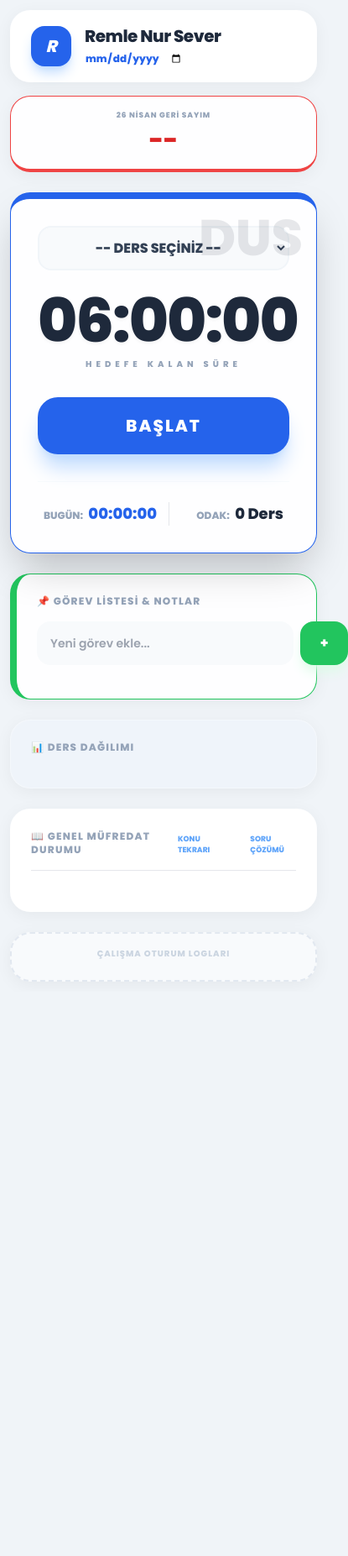
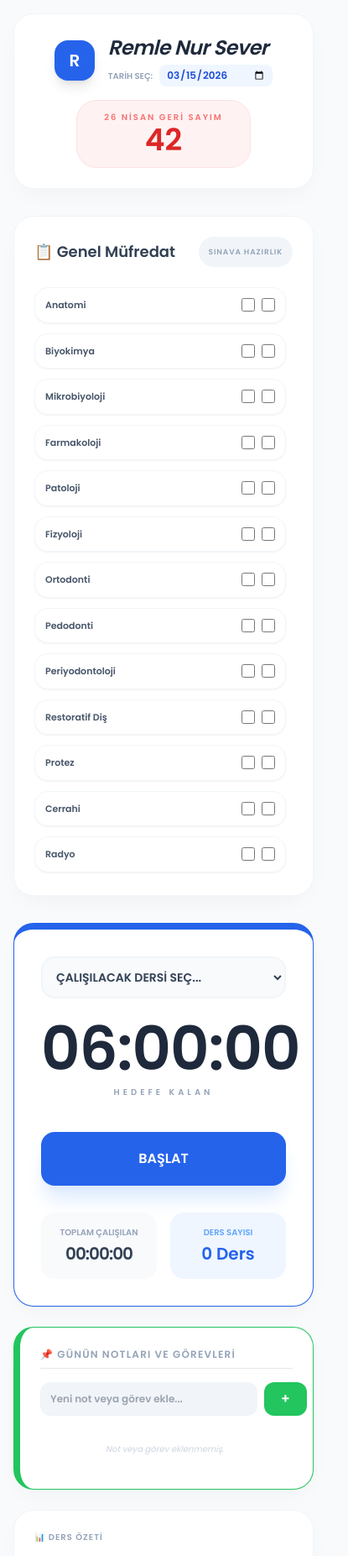
Before and after one commit to ogurcanok/remledus, a plain HTML site: page index.html in a window 390 px wide. Shown: the top 1853 px of the page at 84% size, 415 px wide, since content can reach past the window. Before the commit the page ends 1181 px from the top, so only its background shows below. Drawn offline with nearby package versions, Linux system fonts and the light colour scheme.

Commit message:
Update index.html

```diff
--- a/index.html
+++ b/index.html
@@ -2,190 +2,282 @@
 <html lang="tr">
 <head>
     <meta charset="UTF-8">
-    <meta name="viewport" content="width=device-width, initial-scale=1.0, maximum-scale=1.0, user-scalable=no">
-    <meta name="apple-mobile-web-app-capable" content="yes">
-    <title>Remle DUS Takip v10</title>
+    <meta name="viewport" content="width=device-width, initial-scale=1.0">
+    <title>Remle Nur Sever - DUS Pro v7</title>
     <script src="https://cdn.tailwindcss.com"></script>
-    <link href="https://fonts.googleapis.com/css2?family=Poppins:wght@300;400;600;800&display=swap" rel="stylesheet">
+    <link href="https://fonts.googleapis.com/css2?family=Poppins:wght@300;400;600&display=swap" rel="stylesheet">
     <style>
-        body { font-family: 'Poppins', sans-serif; background: #f0f4f8; color: #1e293b; }
-        .glass { background: rgba(255, 255, 255, 0.95); border-radius: 24px; box-shadow: 0 4px 20px rgba(0,0,0,0.05); border: 1px solid rgba(255,255,255,0.3); }
-        .timer-display { font-variant-numeric: tabular-nums; letter-spacing: -2px; text-shadow: 0 2px 4px rgba(0,0,0,0.05); }
-        .muf-card { transition: all 0.2s; }
-        .muf-card:hover { transform: translateY(-2px); background: #ffffff; }
-        .completed { text-decoration: line-through; color: #94a3b8 !important; }
+        body { font-family: 'Poppins', sans-serif; background-color: #f8fafc; color: #1e293b; }
+        .glass { background: white; border-radius: 24px; box-shadow: 0 10px 30px -10px rgba(0,0,0,0.05); border: 1px solid #f1f5f9; }
+        .timer-val { font-variant-numeric: tabular-nums; letter-spacing: -1px; }
+        .completed { text-decoration: line-through; opacity: 0.5; }
+        .completed-tag { color: #10b981; font-weight: bold; font-size: 9px; margin-left: 5px; }
     </style>
 </head>
-<body class="p-3 md:p-8">
+<body class="p-4 lg:p-10">
 
-    <div class="max-w-4xl mx-auto"> <div class="flex flex-col md:flex-row justify-between items-center mb-6 gap-4">
-            <div class="glass px-6 py-4 flex items-center gap-4 w-full md:w-auto">
-                <div class="w-12 h-12 bg-blue-600 rounded-2xl flex items-center justify-center text-white font-black text-xl shadow-lg shadow-blue-200 italic">R</div>
+    <div class="max-w-7xl mx-auto">
+        <header class="glass p-6 mb-8 flex flex-col md:flex-row justify-between items-center bg-white">
+            <div class="flex items-center gap-4">
+                <div class="bg-blue-600 text-white w-12 h-12 flex items-center justify-center rounded-2xl shadow-lg font-black text-xl">R</div>
                 <div>
-                    <h1 class="font-extrabold text-xl tracking-tight">Remle Nur Sever</h1>
-                    <input type="date" id="datePicker" onchange="changeDate()" class="bg-transparent text-blue-600 font-bold text-xs outline-none cursor-pointer">
+                    <h1 class="text-2xl font-black text-slate-800 tracking-tight italic">Remle Nur Sever</h1>
+                    <div class="flex items-center gap-2 mt-1">
+                        <span class="text-[10px] font-bold text-slate-400">TARİH SEÇ:</span>
+                        <input type="date" id="datePicker" onchange="changeDate()" class="bg-blue-50 border-none text-blue-700 text-xs font-bold rounded-lg px-2 py-1 outline-none">
+                    </div>
+                </div>
+            </div>
+            <div class="mt-4 md:mt-0 bg-red-50 px-8 py-3 rounded-3xl border border-red-100 text-center">
+                <p class="text-[10px] font-black text-red-400 uppercase tracking-[0.2em]">26 Nisan Geri Sayım</p>
+                <p id="examDays" class="text-4xl font-black text-red-600">--</p>
+            </div>
+        </header>
+
+        <div class="grid grid-cols-1 lg:grid-cols-12 gap-8">
+
+            <div class="lg:col-span-6">
+                <div class="glass p-6 sticky top-10">
+                    <h2 class="text-lg font-bold mb-6 text-slate-700 flex justify-between items-center">
+                        <span>📋 Genel Müfredat</span>
+                        <span class="text-[9px] bg-slate-100 px-3 py-1 rounded-full text-slate-400 font-bold uppercase tracking-widest">Sınava Hazırlık</span>
+                    </h2>
+                    <div id="mufredatGrid" class="grid grid-cols-1 sm:grid-cols-2 gap-3 max-h-[700px] overflow-y-auto pr-2"></div>
                 </div>
             </div>
 
-            <div class="glass px-8 py-4 border-b-4 border-red-500 text-center w-full md:w-auto">
-                <p class="text-[9px] font-black text-slate-400 uppercase tracking-widest mb-1">26 NİSAN GERİ SAYIM</p>
-                <p id="examDays" class="text-3xl font-black text-red-600">--</p>
-            </div>
+            <div class="lg:col-span-6 space-y-6">
+
+                <div class="glass p-8 border-t-8 border-blue-600">
+                    <div class="mb-6">
+                        <select id="courseSelect" class="w-full bg-slate-50 border-2 border-slate-100 text-sm font-bold p-3 rounded-2xl outline-none text-slate-700">
+                            <option value="">ÇALIŞILACAK DERSİ SEÇ...</option>
+                        </select>
                     </div>
 
-        <div class="grid grid-cols-1 md:grid-cols-12 gap-6">
+                    <div id="targetTimer" class="text-7xl font-black text-center text-slate-800 timer-val mb-2">06:00:00</div>
+                    <p class="text-center text-[10px] font-bold text-slate-400 tracking-[0.4em] mb-10 uppercase">HEDEFE KALAN</p>
 
-            <div class="md:col-span-12 lg:col-span-12">
-                <div class="glass p-8 text-center border-t-8 border-blue-600 shadow-2xl relative overflow-hidden">
-                    <div class="absolute top-0 right-0 p-4 opacity-10 font-black text-6xl">DUS</div>
+                    <button id="timerBtn" onclick="handleTimer()" class="w-full bg-blue-600 text-white font-black py-5 rounded-2xl shadow-xl shadow-blue-100 hover:bg-blue-700 transition-all active:scale-95 mb-8">BAŞLAT</button>
 
-                    <select id="courseSelect" class="w-full max-w-sm mx-auto block bg-slate-50 border-2 border-slate-100 p-3 rounded-2xl mb-6 font-bold text-slate-700 outline-none text-center">
-                        <option value="">-- DERS SEÇİNİZ --</option>
-                    </select>
-
-                    <div id="targetTimer" class="timer-display text-7xl md:text-8xl font-black text-slate-800 mb-2">06:00:00</div>
-                    <p class="text-[10px] font-black text-slate-400 tracking-[0.5em] mb-8 uppercase">HEDEFE KALAN SÜRE</p>
-
-                    <div class="flex flex-col sm:flex-row gap-4 justify-center max-w-md mx-auto">
-                        <button id="timerBtn" onclick="handleTimer()" class="flex-1 bg-blue-600 text-white font-black py-5 rounded-3xl shadow-xl shadow-blue-200 active:scale-95 transition-all text-xl tracking-widest">BAŞLAT</button>
+                    <div class="grid grid-cols-2 gap-4">
+                        <div class="p-4 bg-slate-50 rounded-2xl text-center">
+                            <p class="text-[10px] font-bold text-slate-400 uppercase mb-1">Toplam Çalışılan</p>
+                            <p id="doneTime" class="text-xl font-black text-slate-700 timer-val">00:00:00</p>
                         </div>
-
-                    <div class="mt-8 pt-6 border-t border-slate-50 flex justify-around text-xs font-bold text-slate-400">
-                        <div>BUGÜN: <span id="doneTime" class="text-blue-600 text-lg ml-1 font-black">00:00:00</span></div>
-                        <div class="border-l pl-8">ODAK: <span id="courseCount" class="text-slate-800 text-lg ml-1 font-black">0 Ders</span></div>
+                        <div class="p-4 bg-blue-50 rounded-2xl text-center">
+                            <p class="text-[10px] font-bold text-blue-400 uppercase mb-1">Ders Sayısı</p>
+                            <p id="courseCount" class="text-xl font-black text-blue-600">0 Ders</p>
                         </div>
                     </div>
                 </div>
 
-            <div class="md:col-span-12 lg:col-span-7">
-                <div class="glass p-6 h-full border-l-8 border-green-500">
-                    <h3 class="font-black text-xs text-slate-400 uppercase mb-4 tracking-widest">📌 Görev Listesi & Notlar</h3>
+                <div class="glass p-6 border-l-8 border-green-500">
+                    <h3 class="text-xs font-black text-slate-400 uppercase mb-4 tracking-widest border-b pb-2">📌 Günün Notları ve Görevleri</h3>
+
                     <div class="flex gap-2 mb-4">
-                        <input type="text" id="noteInput" placeholder="Yeni görev ekle..." class="flex-1 bg-slate-50 border-none p-4 rounded-2xl text-sm font-semibold outline-none focus:ring-2 focus:ring-green-100">
-                        <button onclick="addNote()" class="bg-green-500 text-white px-6 rounded-2xl font-black shadow-lg shadow-green-100 hover:bg-green-600 transition">+</button>
+                        <input type="text" id="noteInput" placeholder="Yeni not veya görev ekle..." class="flex-1 bg-slate-100 border-none p-3 rounded-xl text-xs font-semibold outline-none focus:ring-2 focus:ring-green-200">
+                        <button onclick="addNote()" class="bg-green-500 text-white px-5 rounded-xl font-black hover:bg-green-600 transition">+</button>
                     </div>
-                    <div id="notesContainer" class="space-y-3 max-h-60 overflow-y-auto pr-2"></div>
+
+                    <div id="notesContainer" class="space-y-2 max-h-60 overflow-y-auto pr-1">
                         </div>
                 </div>
 
-            <div class="md:col-span-12 lg:col-span-5">
-                <div class="glass p-6 h-full bg-blue-50/30">
-                    <h3 class="font-black text-xs text-slate-400 uppercase mb-4 tracking-widest">📊 Ders Dağılımı</h3>
-                    <div id="courseSummary" class="space-y-2"></div>
+                <div class="grid grid-cols-1 md:grid-cols-2 gap-6">
+                    <div class="glass p-6">
+                        <h3 class="text-[10px] font-black text-slate-400 uppercase mb-3 tracking-widest">📊 Ders Özeti</h3>
+                        <div id="courseSummary" class="space-y-1"></div>
                     </div>
-            </div>
-
-            <div class="md:col-span-12">
                     <div class="glass p-6">
-                    <div class="flex justify-between items-end mb-6 border-b pb-4">
-                        <h3 class="font-black text-xs text-slate-400 uppercase tracking-widest">📖 Genel Müfredat Durumu</h3>
-                        <div class="flex gap-8 text-[9px] font-black text-blue-400">
-                            <span>KONU TEKRARI</span>
-                            <span>SORU ÇÖZÜMÜ</span>
-                        </div>
-                    </div>
-                    <div id="mufredatGrid" class="grid grid-cols-1 sm:grid-cols-2 lg:grid-cols-3 gap-4"></div>
-                </div>
-            </div>
-
-            <div class="md:col-span-12">
-                <div class="glass p-4 bg-white/50 border-dashed border-2 border-slate-200">
-                    <h3 class="font-black text-[10px] text-slate-300 uppercase mb-2 tracking-widest text-center">Çalışma Oturum Logları</h3>
-                    <div id="sessionLog" class="grid grid-cols-2 sm:grid-cols-4 lg:grid-cols-6 gap-2 text-[8px] font-bold text-slate-400"></div>
+                        <h3 class="text-[10px] font-black text-slate-400 uppercase mb-3 tracking-widest">🕒 Son Oturumlar</h3>
+                        <div id="sessionLog" class="space-y-1 max-h-40 overflow-y-auto"></div>
                     </div>
                 </div>
 
             </div>
         </div>
+    </div>
 
     <script>
-        // ... (Script içeriği v9 ile aynı mantıkta çalışıyor, sadece UI bağlantıları güncellendi)
         const DERSLER = ["Anatomi", "Biyokimya", "Mikrobiyoloji", "Farmakoloji", "Patoloji", "Fizyoloji", "Ortodonti", "Pedodonti", "Periyodontoloji", "Restoratif Diş", "Protez", "Cerrahi", "Radyo", "Endodonti"];
         const TARGET_MS = 6 * 60 * 60 * 1000;
         const EXAM_DATE = new Date('2026-04-26');
-        let isRunning = false, timerIdx, sessionStartTimeMs, currentDayKey = new Date().toLocaleDateString('tr-TR');
-        let db = JSON.parse(localStorage.getItem('remle_v10')) || { muf: {}, logs: {} };
+
+        let isRunning = false;
+        let timerIdx;
+        let sessionStartTimeMs;
+        let currentDayKey = new Date().toLocaleDateString('tr-TR');
+
+        let db = JSON.parse(localStorage.getItem('remle_v7')) || { muf: {}, logs: {} };
 
         function init() {
             document.getElementById('datePicker').valueAsDate = new Date();
-            DERSLER.forEach(d => document.getElementById('courseSelect').innerHTML += `<option value="${d}">${d}</option>`);
-            renderMuf(); updateDisplay();
-            document.getElementById('noteInput').addEventListener('keypress', (e) => { if(e.key === 'Enter') addNote(); });
+            if(!db.logs[currentDayKey]) db.logs[currentDayKey] = { time: 0, notes: [], sessions: [] };
+
+            const select = document.getElementById('courseSelect');
+            DERSLER.forEach(d => select.innerHTML += `<option value="${d}">${d}</option>`);
+
+            renderMuf();
+            updateDisplay();
+
+            // Enter ile not ekleme
+            document.getElementById('noteInput').addEventListener('keypress', function (e) {
+                if (e.key === 'Enter') addNote();
+            });
         }
 
         function changeDate() {
-            currentDayKey = new Date(document.getElementById('datePicker').value).toLocaleDateString('tr-TR');
+            const picker = document.getElementById('datePicker').value;
+            currentDayKey = new Date(picker).toLocaleDateString('tr-TR');
+            if(!db.logs[currentDayKey]) db.logs[currentDayKey] = { time: 0, notes: [], sessions: [] };
             updateDisplay();
         }
 
         function updateDisplay() {
-            const diff = EXAM_DATE - new Date(document.getElementById('datePicker').value);
+            const selectedDateObj = new Date(document.getElementById('datePicker').value);
+            const diff = EXAM_DATE - selectedDateObj;
             document.getElementById('examDays').innerText = Math.max(0, Math.ceil(diff / (1000 * 60 * 60 * 24)));
-            if(!db.logs[currentDayKey]) db.logs[currentDayKey] = { time: 0, notes: [], sessions: [] };
+
             const log = db.logs[currentDayKey];
             log.time = log.sessions.reduce((acc, s) => acc + s.duration, 0);
-            document.getElementById('targetTimer').innerText = msToTime(Math.max(0, TARGET_MS - log.time));
-            document.getElementById('doneTime').innerText = msToTime(log.time);
-            renderNotes(); renderSessions(); renderCourseSummary();
+
+            const done = log.time;
+            const rem = Math.max(0, TARGET_MS - done);
+            document.getElementById('targetTimer').innerText = msToTime(rem);
+            document.getElementById('doneTime').innerText = msToTime(done);
+
+            renderNotes();
+            renderSessions();
+            renderCourseSummary();
+        }
+
+        function addNote() {
+            const input = document.getElementById('noteInput');
+            if(!input.value.trim()) return;
+
+            db.logs[currentDayKey].notes.push({
+                id: Date.now(),
+                text: input.value,
+                done: false
+            });
+            input.value = '';
+            save();
+            renderNotes();
+        }
+
+        function toggleNote(id) {
+            const note = db.logs[currentDayKey].notes.find(n => n.id === id);
+            if(note) note.done = !note.done;
+            save();
+            renderNotes();
+        }
+
+        function deleteNote(id) {
+            db.logs[currentDayKey].notes = db.logs[currentDayKey].notes.filter(n => n.id !== id);
+            save();
+            renderNotes();
+        }
+
+        function renderNotes() {
+            const container = document.getElementById('notesContainer');
+            container.innerHTML = '';
+            const notes = db.logs[currentDayKey].notes || [];
+
+            notes.forEach(n => {
+                container.innerHTML += `
+                <div class="flex items-center gap-3 bg-slate-50 p-3 rounded-xl border border-slate-100 group">
+                    <input type="checkbox" onchange="toggleNote(${n.id})" ${n.done?'checked':''} class="w-4 h-4 accent-green-500">
+                    <span class="flex-1 text-xs font-semibold ${n.done?'completed text-slate-400':''}">
+                        ${n.text} ${n.done ? '<span class="completed-tag">✓ TAMAMLANDI</span>' : ''}
+                    </span>
+                    <button onclick="deleteNote(${n.id})" class="text-slate-300 hover:text-red-500 opacity-0 group-hover:opacity-100 transition-all font-bold">×</button>
+                </div>`;
+            });
+            if(notes.length === 0) container.innerHTML = '<p class="text-[10px] text-slate-300 italic text-center py-4">Not veya görev eklenmemiş.</p>';
         }
 
         function handleTimer() {
             const course = document.getElementById('courseSelect').value;
-            if(currentDayKey !== new Date().toLocaleDateString('tr-TR')) { alert("Sadece bugüne kayıt yapabilirsin!"); return; }
-            if(!course && !isRunning) { alert("Ders seçmelisin!"); return; }
+            const todayKey = new Date().toLocaleDateString('tr-TR');
+
+            if(currentDayKey !== todayKey) { alert("Sadece bugüne canlı kayıt yapabilirsin!"); return; }
+            if(!course && !isRunning) { alert("Lütfen önce bir ders seç!"); return; }
+
             if(!isRunning) {
-                isRunning = true; sessionStartTimeMs = Date.now();
+                isRunning = true;
+                sessionStartTimeMs = Date.now();
                 document.getElementById('timerBtn').innerText = "DURDUR";
-                document.getElementById('timerBtn').classList.replace('bg-blue-600', 'bg-red-500');
+                document.getElementById('timerBtn').style.background = "#ef4444";
+
+                let lastTick = Date.now();
                 timerIdx = setInterval(() => {
-                    const temp = db.logs[currentDayKey].time + (Date.now() - sessionStartTimeMs);
-                    document.getElementById('targetTimer').innerText = msToTime(Math.max(0, TARGET_MS - temp));
-                    document.getElementById('doneTime').innerText = msToTime(temp);
+                    const now = Date.now();
+                    const delta = now - lastTick;
+                    db.logs[currentDayKey].time += delta;
+                    lastTick = now;
+                    document.getElementById('targetTimer').innerText = msToTime(Math.max(0, TARGET_MS - db.logs[currentDayKey].time));
+                    document.getElementById('doneTime').innerText = msToTime(db.logs[currentDayKey].time);
                 }, 1000);
             } else {
-                isRunning = false; clearInterval(timerIdx);
-                const dur = Date.now() - sessionStartTimeMs;
-                if(dur > 1000) db.logs[currentDayKey].sessions.push({ id: Date.now(), start: new Date(sessionStartTimeMs).toLocaleTimeString('tr-TR', {hour:'2-digit', minute:'2-digit'}), end: new Date().toLocaleTimeString('tr-TR', {hour:'2-digit', minute:'2-digit'}), course, duration: dur });
+                isRunning = false;
+                clearInterval(timerIdx);
+                const duration = Date.now() - sessionStartTimeMs;
+                if(duration > 1000) {
+                    db.logs[currentDayKey].sessions.push({
+                        id: Date.now(),
+                        start: new Date(sessionStartTimeMs).toLocaleTimeString('tr-TR', {hour:'2-digit', minute:'2-digit'}),
+                        end: new Date().toLocaleTimeString('tr-TR', {hour:'2-digit', minute:'2-digit'}),
+                        course: document.getElementById('courseSelect').value,
+                        duration: duration
+                    });
+                }
                 document.getElementById('timerBtn').innerText = "BAŞLAT";
-                document.getElementById('timerBtn').classList.replace('bg-red-500', 'bg-blue-600');
-                save(); updateDisplay();
+                document.getElementById('timerBtn').style.background = "#2563eb";
+                save();
+                updateDisplay();
             }
         }
 
-        function renderMuf() {
-            const grid = document.getElementById('mufredatGrid'); grid.innerHTML = '';
-            DERSLER.forEach(d => {
-                const k = d+'_k', s = d+'_s';
-                grid.innerHTML += `<div class="muf-card p-4 bg-white/50 border border-slate-100 rounded-2xl flex justify-between items-center"><span class="text-[11px] font-bold text-slate-700">${d}</span><div class="flex gap-10 mr-4"><input type="checkbox" onchange="toggleMuf('${k}')" ${db.muf[k]?'checked':''} class="w-5 h-5 accent-blue-600 cursor-pointer"><input type="checkbox" onchange="toggleMuf('${s}')" ${db.muf[s]?'checked':''} class="w-5 h-5 accent-green-500 cursor-pointer"></div></div>`;
+        function renderCourseSummary() {
+            const div = document.getElementById('courseSummary');
+            div.innerHTML = '';
+            const summary = {};
+            (db.logs[currentDayKey].sessions || []).forEach(s => summary[s.course] = (summary[s.course] || 0) + s.duration);
+            const items = Object.entries(summary).sort((a,b) => b[1]-a[1]);
+            items.forEach(([n, t]) => div.innerHTML += `<div class="flex justify-between text-[10px] bg-blue-50 p-1.5 rounded-lg mb-1"><span class="font-bold">${n}</span><span>${msToTime(t)}</span></div>`);
+            document.getElementById('courseCount').innerText = items.length + " Ders";
+        }
+
+        function renderSessions() {
+            const div = document.getElementById('sessionLog');
+            div.innerHTML = '';
+            (db.logs[currentDayKey].sessions || []).slice().reverse().forEach(s => {
+                div.innerHTML += `<div class="text-[9px] flex justify-between p-1 border-b"><span>${s.start}-${s.end} | ${s.course}</span><button onclick="deleteSession(${s.id})" class="text-red-400">×</button></div>`;
             });
         }
 
-        function renderNotes() {
-            const container = document.getElementById('notesContainer'); container.innerHTML = '';
-            (db.logs[currentDayKey].notes || []).forEach(n => {
-                container.innerHTML += `<div class="flex items-center gap-3 bg-white p-4 rounded-2xl border border-slate-50 shadow-sm"><input type="checkbox" onchange="toggleNote(${n.id})" ${n.done?'checked':''} class="w-5 h-5 accent-green-500"><span class="flex-1 text-sm font-semibold ${n.done?'completed':''} text-slate-600">${n.text}</span><button onclick="deleteNote(${n.id})" class="text-slate-300 hover:text-red-400 font-bold px-2">×</button></div>`;
+        function deleteSession(id) {
+            db.logs[currentDayKey].sessions = db.logs[currentDayKey].sessions.filter(s => s.id !== id);
+            save(); updateDisplay();
+        }
+
+        function renderMuf() {
+            const grid = document.getElementById('mufredatGrid');
+            grid.innerHTML = '';
+            DERSLER.forEach(d => {
+                const k = d+'_k', s = d+'_s';
+                grid.innerHTML += `<div class="p-3 bg-white border border-slate-100 rounded-2xl flex justify-between items-center shadow-sm"><span class="text-[11px] font-bold text-slate-600">${d}</span><div class="flex gap-2"><input type="checkbox" onchange="toggleMuf('${k}')" ${db.muf[k]?'checked':''} class="w-4 h-4 accent-blue-600"><input type="checkbox" onchange="toggleMuf('${s}')" ${db.muf[s]?'checked':''} class="w-4 h-4 accent-green-500"></div></div>`;
             });
         }
 
-        function renderCourseSummary() {
-            const div = document.getElementById('courseSummary'); div.innerHTML = '';
-            const summary = {}; (db.logs[currentDayKey].sessions || []).forEach(s => summary[s.course] = (summary[s.course] || 0) + s.duration);
-            Object.entries(summary).sort((a,b)=>b[1]-a[1]).forEach(([n, t]) => {
-                div.innerHTML += `<div class="flex justify-between p-2 bg-white rounded-xl text-[10px] font-bold shadow-sm border border-blue-50"><span>${n}</span><span class="text-blue-600">${msToTime(t)}</span></div>`;
-            });
-            document.getElementById('courseCount').innerText = Object.keys(summary).length + " Ders";
+        function msToTime(ms) {
+            let s = Math.floor(ms / 1000); let m = Math.floor(s / 60); let h = Math.floor(m / 60);
+            return `${h.toString().padStart(2,'0')}:${(m%60).toString().padStart(2,'0')}:${(s%60).toString().padStart(2,'0')}`;
         }
-
-        function renderSessions() {
-            const div = document.getElementById('sessionLog'); div.innerHTML = '';
-            (db.logs[currentDayKey].sessions || []).slice().reverse().forEach(s => {
-                div.innerHTML += `<div class="bg-slate-50 p-1 rounded border text-center relative group">${s.start}-${s.end}<br>${s.course}<button onclick="deleteSession(${s.id})" class="absolute -top-1 -right-1 bg-red-400 text-white rounded-full w-3 h-3 flex items-center justify-center opacity-0 group-hover:opacity-100">×</button></div>`;
-            });
-        }
-
-        function addNote() { const val = document.getElementById('noteInput').value; if(!val.trim()) return; db.logs[currentDayKey].notes.push({ id: Date.now(), text: val, done: false }); document.getElementById('noteInput').value = ''; save(); renderNotes(); }
-        function toggleNote(id) { const n = db.logs[currentDayKey].notes.find(x => x.id === id); if(n) n.done = !n.done; save(); renderNotes(); }
-        function deleteNote(id) { db.logs[currentDayKey].notes = db.logs[currentDayKey].notes.filter(x => x.id !== id); save(); renderNotes(); }
-        function deleteSession(id) { db.logs[currentDayKey].sessions = db.logs[currentDayKey].sessions.filter(s => s.id !== id); save(); updateDisplay(); }
         function toggleMuf(k) { db.muf[k] = !db.muf[k]; save(); }
-        function msToTime(ms) { let s = Math.floor(ms / 1000); let m = Math.floor(s / 60); let h = Math.floor(m / 60); return `${h.toString().padStart(2,'0')}:${(m%
+        function save() { localStorage.setItem('remle_v7', JSON.stringify(db)); }
+        init();
+    </script>
+</body>
+</html>
```
Lines whose indentation alone changed are shown as unchanged.
